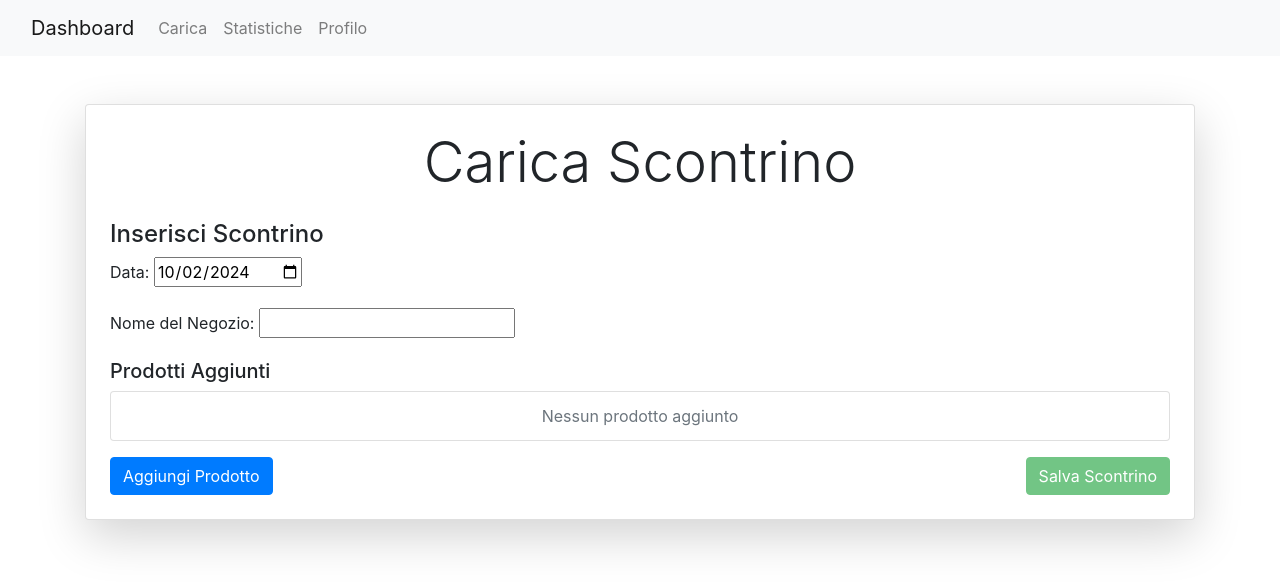
After one commit to Manillin/BuyLog, a Django app: template BuyLog/buylog/scontrini/templates/scontrini/carica_scontrino22.html in a window 1280 px wide. The commit adds this page. Shown: the top 588 px of the page. Run offline with Django 5.2, Linux system fonts and the light colour scheme; the template is opened without the code that fills it: values that come from a table or form of the project are taken from there, others are empty; some libraries are stand-ins or nearby versions.

Commit message:
changes to FE

```diff
--- a/BuyLog/buylog/scontrini/static/scontrini/js/stats.js
+++ b/BuyLog/buylog/scontrini/static/scontrini/js/stats.js
@@ -96,5 +96,5 @@ document.addEventListener('DOMContentLoaded', function () {
     });
 
     // Esempio di chiamata AJAX per aggiornare il grafico
-    aggiornaGrafico('all_time');
+    // ? aggiornaGrafico('all_time');
 });
--- /dev/null
+++ b/BuyLog/buylog/scontrini/templates/scontrini/carica_scontrino22.html
@@ -0,0 +1,105 @@
+{% extends 'base.html' %}
+{% load static %}
+
+{% block title %}Carica Scontrino{% endblock %}
+
+{% block content %}
+
+<!-- Navbar -->
+<nav class="navbar navbar-expand-lg navbar-light bg-light">
+    <div class="container-fluid">
+        <a class="navbar-brand" href="#">Dashboard</a>
+        <div class="collapse navbar-collapse" id="navbarNav">
+            <ul class="navbar-nav ms-auto">
+                <li class="nav-item">
+                    <a class="nav-link" href="{% url 'scontrini:carica_scontrino' %}">Carica</a>
+                </li>
+                <li class="nav-item">
+                    <a class="nav-link" href="{% url 'scontrini:dashboard' %}">Statistiche</a>
+                </li>
+                <li class="nav-item">
+                    <a class="nav-link" href="{% url 'scontrini:scontrinilanding' %}">Profilo</a>
+                </li>
+            </ul>
+        </div>
+    </div>
+</nav>
+
+
+<div class="container mt-5">
+    <div class="card shadow-lg p-4">
+        <h1 class="display-4 text-center mb-4">Carica Scontrino</h1>
+        <form method="POST" class="needs-validation" novalidate>
+            {% csrf_token %}
+            <h2 class="h4">Inserisci Scontrino</h2>
+
+            <div class="mb-3">
+                {{ scontrino_form.as_p }}
+            </div>
+
+            <h3 class="h5">Prodotti Aggiunti</h3>
+            <ul id="prodotti-list" class="list-group mb-3">
+                {% for prodotto in prodotti %}
+                <li class="list-group-item d-flex justify-content-between align-items-center">
+                    {{ prodotto.prodotto }}
+                    <span>{{ prodotto.quantita }} x {{ prodotto.prezzo_unitario }} €</span>
+                </li>
+                {% empty %}
+                <li id="no-prodotti" class="list-group-item text-muted text-center">Nessun prodotto aggiunto</li>
+                {% endfor %}
+            </ul>
+
+            <!-- Buttons for adding products and saving -->
+            <div class="d-flex justify-content-between">
+                <button type="button" class="btn btn-primary" data-bs-toggle="modal" data-bs-target="#aggiungiProdottoModal">
+                    <i class="fas fa-plus"></i> Aggiungi Prodotto
+                </button>
+                <button type="submit" name="salva_scontrino" id="salva_scontrino_button" class="btn btn-success" disabled>
+                    <i class="fas fa-save"></i> Salva Scontrino
+                </button>
+            </div>
+
+            <input type="hidden" id="prodotti_count" name="prodotti_count" value="{{ prodotti|length }}">
+        </form>
+    </div>
+</div>
+
+
+<!-- Modal for adding products -->
+<div class="modal fade" id="aggiungiProdottoModal" tabindex="-1" aria-labelledby="aggiungiProdottoModalLabel" aria-hidden="true">
+    <div class="modal-dialog">
+        <div class="modal-content">
+            <div class="modal-header">
+                <h5 class="modal-title" id="aggiungiProdottoModalLabel">Aggiungi Prodotto</h5>
+                <button type="button" class="btn-close" data-bs-dismiss="modal" aria-label="Close"></button>
+            </div>
+            <div class="modal-body">
+                <form id="aggiungiProdottoForm">
+                    <div class="mb-3">
+                        <label for="quantita" class="form-label">Quantità</label>
+                        <input type="number" class="form-control" id="quantita" name="quantita" required>
+                    </div>
+                    <div class="mb-3">
+                        <label for="prezzo_unitario" class="form-label">Prezzo Unitario</label>
+                        <input type="number" step="0.01" class="form-control" id="prezzo_unitario" name="prezzo_unitario" required>
+                    </div>
+                    <div class="mb-3">
+                        <label for="nome_prodotto" class="form-label">Nome Prodotto</label>
+                        <input type="text" class="form-control" id="nome_prodotto" name="nome_prodotto" required>
+                    </div>
+                    <div class="d-flex justify-content-end">
+                        <button type="button" class="btn btn-primary me-2" id="addProductButton">Aggiungi</button>
+                        <button type="button" class="btn btn-secondary" data-bs-dismiss="modal">Annulla</button>
+                    </div>
+                </form>
+            </div>
+        </div>
+    </div>
+</div>
+
+<script src="{% static 'scontrini/js/carica_scontrino.js' %}"></script>
+<script>
+    const aggiungi_prodotto_url = "{% url 'scontrini:aggiungi_prodotto' %}";
+    const csrf_token = "{{ csrf_token }}";
+</script>
+{% endblock %}
--- a/BuyLog/buylog/scontrini/views.py
+++ b/BuyLog/buylog/scontrini/views.py
@@ -351,6 +351,8 @@ def aggiorna_grafico(request):
     spese = scontrini.extra(select={'giorno': 'date(data)'}).values(
         'giorno').annotate(spesa_giornaliera=Sum('totale')).order_by('giorno')
 
+    # es query: {'giorno': '2023-08-08', 'spesa_giornaliera': Decimal('25')
+
     labels = [spesa['giorno'] for spesa in spese]
     data = [spesa['spesa_giornaliera'] for spesa in spese]
 
```
Also changed, not shown: BuyLog/buylog/scontrini/static/scontrini/css/stile_personalizzato.css (added, +21 -0 lines), BuyLog/buylog/scontrini/templates/scontrini/carica_scontrino.html (+21 -0 lines), BuyLog/buylog/db.sqlite3.
